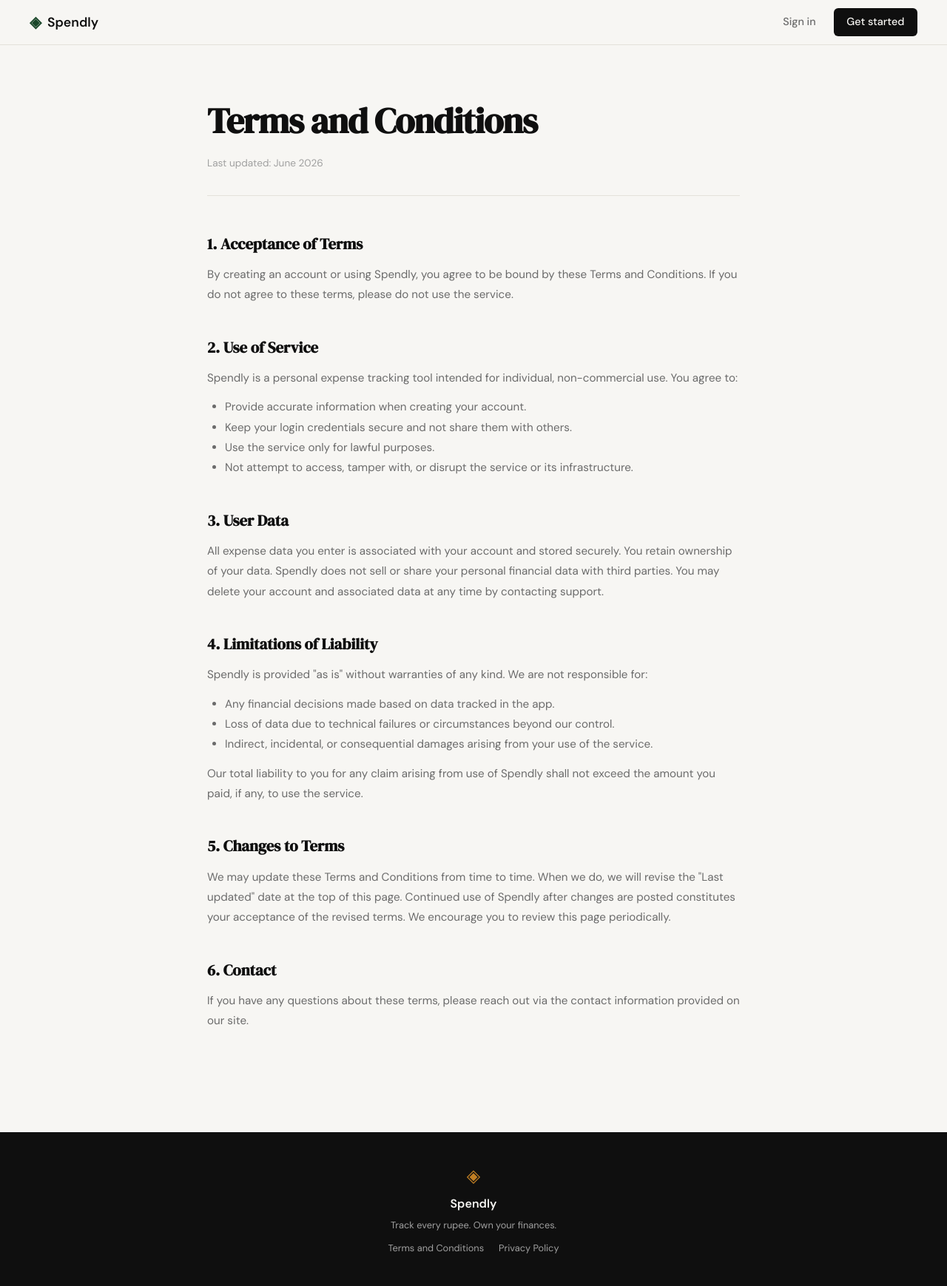
After one commit to eeraanjum13/spendly, a Flask app: page /terms in a window 1280 px wide. The commit adds this page. Shown: the whole page at 74% size. Run offline with Flask 3, Linux system fonts and the light colour scheme.

Commit message:
Landing: add terms and conditions with routes

```diff
--- a/app.py
+++ b/app.py
@@ -20,6 +20,11 @@ def register():
 @app.route("/login")
 def login():
     return render_template("login.html")
+
+
+@app.route("/terms")
+def terms():
+    return render_template("terms.html")
 
 
 # ------------------------------------------------------------------ #
--- a/static/css/style.css
+++ b/static/css/style.css
@@ -508,6 +508,83 @@ a { color: inherit; text-decoration: none; }
 }
 
 /* ------------------------------------------------------------------ */
+/* Footer links                                                        */
+/* ------------------------------------------------------------------ */
+
+.footer-links {
+    display: flex;
+    gap: 1.25rem;
+    margin-top: 0.25rem;
+}
+
+.footer-links a {
+    font-size: 0.8rem;
+    color: var(--ink-faint);
+    transition: color 0.2s;
+}
+
+.footer-links a:hover { color: var(--paper); }
+
+/* ------------------------------------------------------------------ */
+/* Terms page                                                          */
+/* ------------------------------------------------------------------ */
+
+.terms-page {
+    padding: 4rem 2rem 6rem;
+}
+
+.terms-inner {
+    max-width: 720px;
+    margin: 0 auto;
+}
+
+.terms-title {
+    font-family: var(--font-display);
+    font-size: clamp(2rem, 4vw, 3rem);
+    color: var(--ink);
+    margin-bottom: 0.5rem;
+    letter-spacing: -0.02em;
+}
+
+.terms-updated {
+    font-size: 0.85rem;
+    color: var(--ink-faint);
+    margin-bottom: 3rem;
+    padding-bottom: 2rem;
+    border-bottom: 1px solid var(--border);
+}
+
+.terms-section {
+    margin-bottom: 2.5rem;
+}
+
+.terms-section h2 {
+    font-family: var(--font-display);
+    font-size: 1.3rem;
+    color: var(--ink);
+    margin-bottom: 0.75rem;
+}
+
+.terms-section p {
+    font-size: 0.95rem;
+    color: var(--ink-muted);
+    line-height: 1.8;
+    margin-bottom: 0.75rem;
+}
+
+.terms-section ul {
+    list-style: disc;
+    padding-left: 1.5rem;
+    margin: 0.5rem 0 0.75rem;
+}
+
+.terms-section ul li {
+    font-size: 0.95rem;
+    color: var(--ink-muted);
+    line-height: 1.8;
+}
+
+/* ------------------------------------------------------------------ */
 /* Responsive                                                          */
 /* ------------------------------------------------------------------ */
 
--- a/templates/base.html
+++ b/templates/base.html
@@ -34,8 +34,10 @@
             <span class="brand-icon">◈</span>
             <span class="footer-name">Spendly</span>
             <p class="footer-copy">Track every rupee. Own your finances.</p>
-            <a href="#">Terms and Conditions</a>
-            <a href="#">Privacy Policy</a>
+            <div class="footer-links">
+                <a href="/terms">Terms and Conditions</a>
+                <a href="#">Privacy Policy</a>
+            </div>
         </div>
     </footer>
 
--- /dev/null
+++ b/templates/terms.html
@@ -0,0 +1,56 @@
+{% extends "base.html" %}
+
+{% block title %}Terms and Conditions — Spendly{% endblock %}
+
+{% block content %}
+
+<section class="terms-page">
+    <div class="terms-inner">
+        <h1 class="terms-title">Terms and Conditions</h1>
+        <p class="terms-updated">Last updated: June 2026</p>
+
+        <div class="terms-section">
+            <h2>1. Acceptance of Terms</h2>
+            <p>By creating an account or using Spendly, you agree to be bound by these Terms and Conditions. If you do not agree to these terms, please do not use the service.</p>
+        </div>
+
+        <div class="terms-section">
+            <h2>2. Use of Service</h2>
+            <p>Spendly is a personal expense tracking tool intended for individual, non-commercial use. You agree to:</p>
+            <ul>
+                <li>Provide accurate information when creating your account.</li>
+                <li>Keep your login credentials secure and not share them with others.</li>
+                <li>Use the service only for lawful purposes.</li>
+                <li>Not attempt to access, tamper with, or disrupt the service or its infrastructure.</li>
+            </ul>
+        </div>
+
+        <div class="terms-section">
+            <h2>3. User Data</h2>
+            <p>All expense data you enter is associated with your account and stored securely. You retain ownership of your data. Spendly does not sell or share your personal financial data with third parties. You may delete your account and associated data at any time by contacting support.</p>
+        </div>
+
+        <div class="terms-section">
+            <h2>4. Limitations of Liability</h2>
+            <p>Spendly is provided "as is" without warranties of any kind. We are not responsible for:</p>
+            <ul>
+                <li>Any financial decisions made based on data tracked in the app.</li>
+                <li>Loss of data due to technical failures or circumstances beyond our control.</li>
+                <li>Indirect, incidental, or consequential damages arising from your use of the service.</li>
+            </ul>
+            <p>Our total liability to you for any claim arising from use of Spendly shall not exceed the amount you paid, if any, to use the service.</p>
+        </div>
+
+        <div class="terms-section">
+            <h2>5. Changes to Terms</h2>
+            <p>We may update these Terms and Conditions from time to time. When we do, we will revise the "Last updated" date at the top of this page. Continued use of Spendly after changes are posted constitutes your acceptance of the revised terms. We encourage you to review this page periodically.</p>
+        </div>
+
+        <div class="terms-section">
+            <h2>6. Contact</h2>
+            <p>If you have any questions about these terms, please reach out via the contact information provided on our site.</p>
+        </div>
+    </div>
+</section>
+
+{% endblock %}
```
Also changed, not shown: prompt_file.txt (added, +26 -0 lines).
